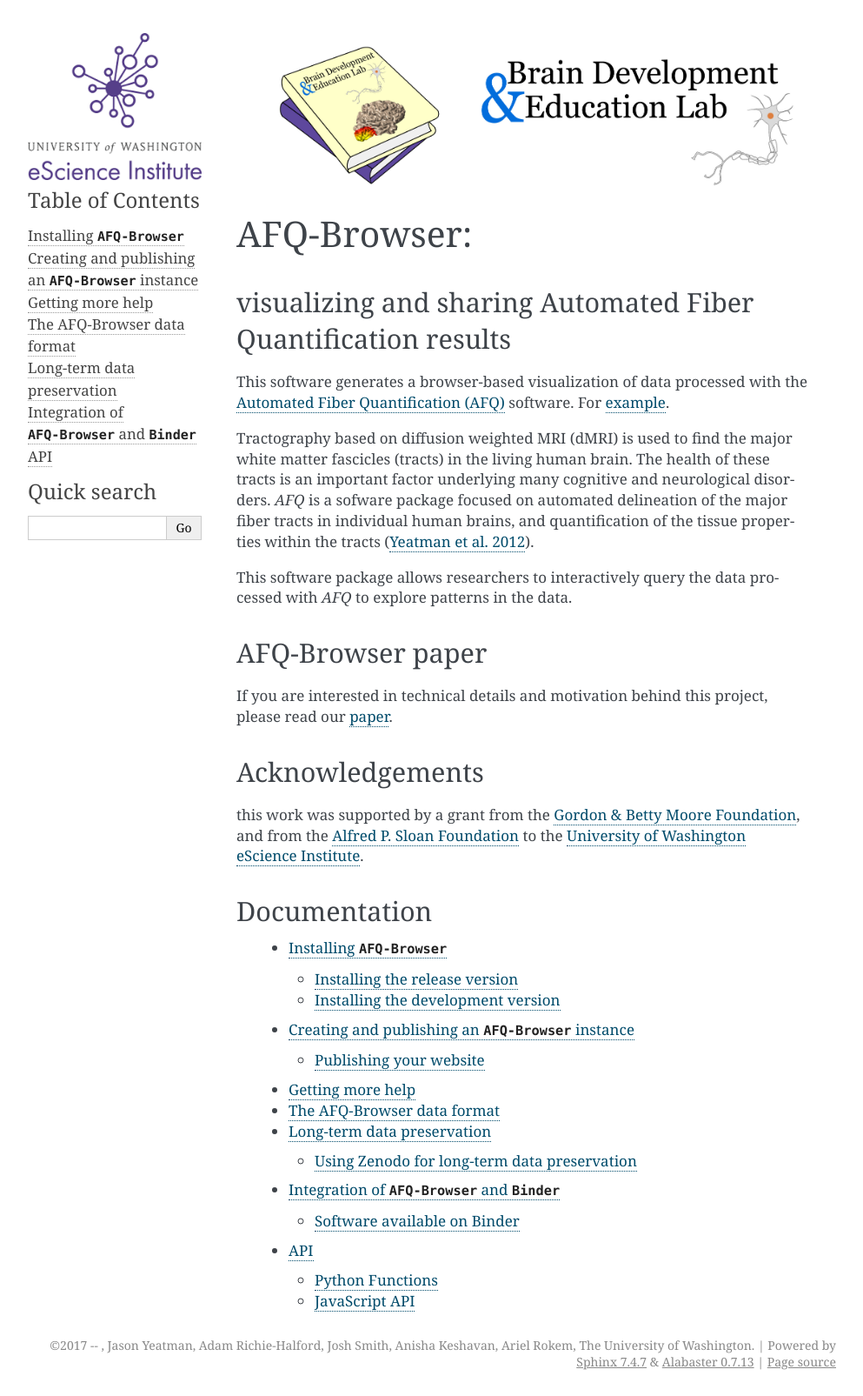
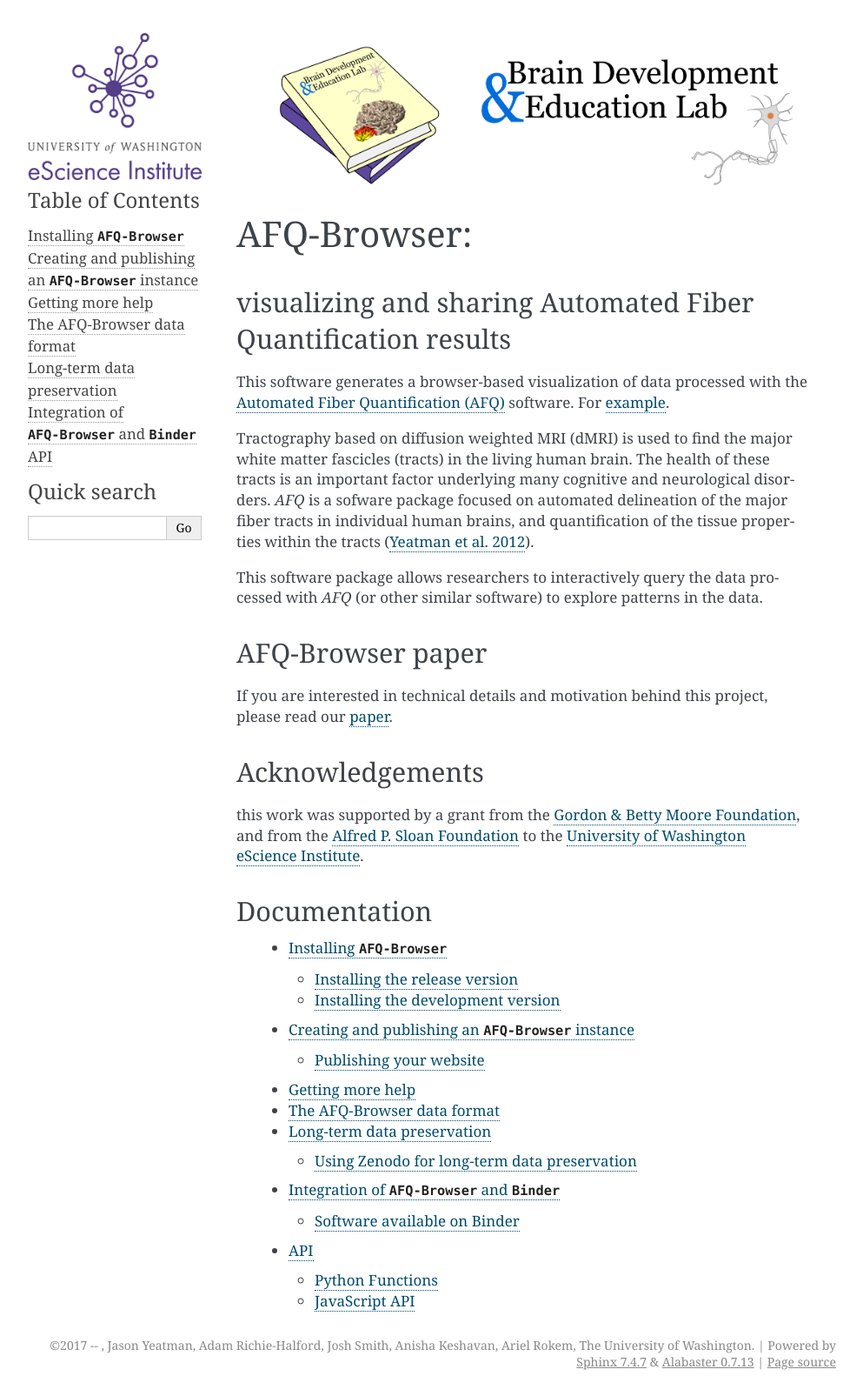
Before and after one commit to yeatmanlab/AFQ-Browser, a Sphinx documentation site: the page built from doc/index.rst, in a window 1280 px wide. Shown: the whole page at 87% size, without its empty margins (148-1141 px from the left). Built offline with Sphinx 7.4.7, drawn with Linux system fonts in a browser that asks for light colours.

Commit message:
Mention on the front page that this works more generally than just AFQ.

```diff
--- a/doc/index.rst
+++ b/doc/index.rst
@@ -24,7 +24,8 @@
 tissue properties within the tracts (`Yeatman et al. 2012 <http://journals.plos.org/plosone/article?id=10.1371/journal.pone.0049790>`_).
 
 This software package allows researchers to interactively query the data
-processed with `AFQ` to explore patterns in the data.
+processed with `AFQ` (or other similar software) to explore patterns in the
+data.
 
 AFQ-Browser paper
 ~~~~~~~~~~~~~~~~~
```
